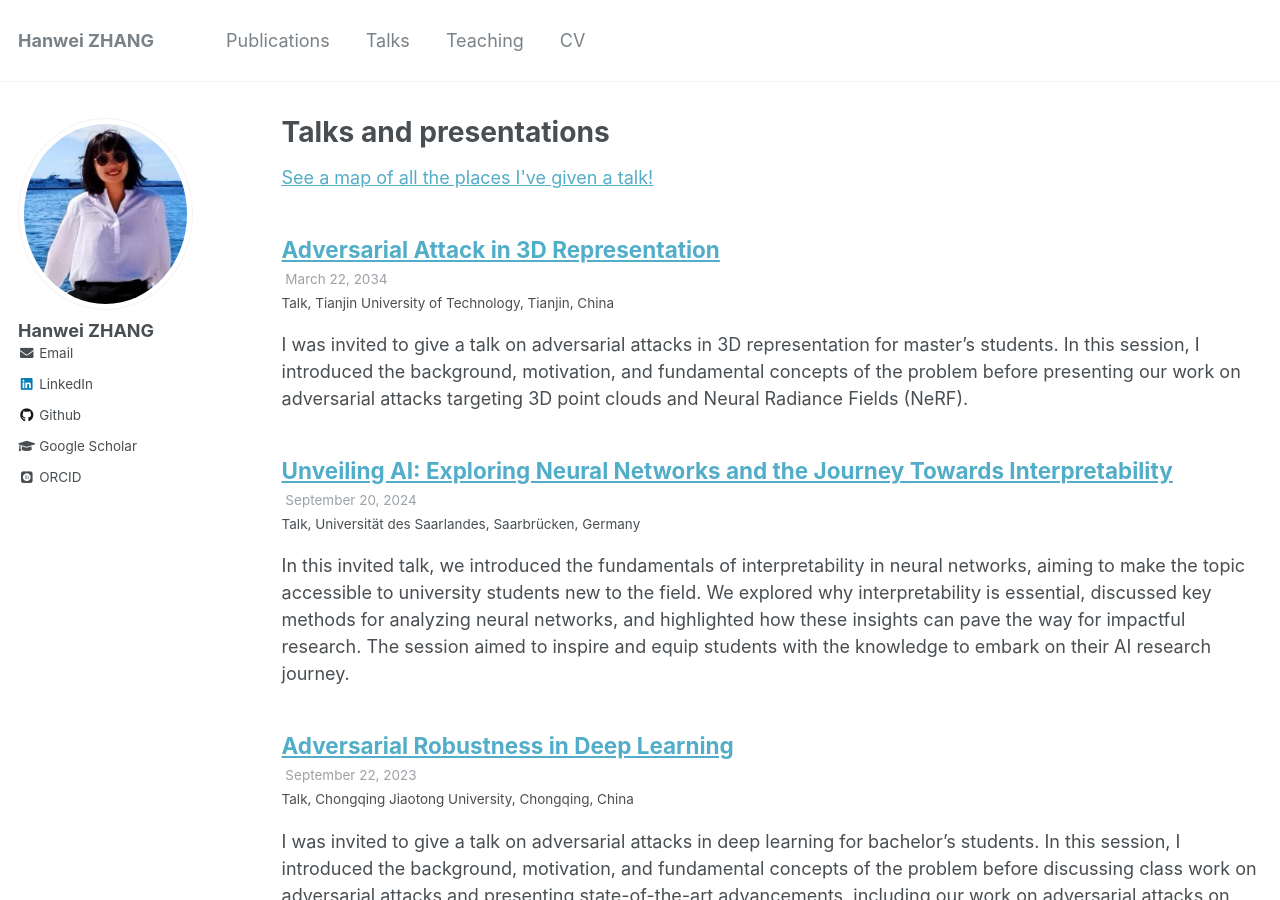
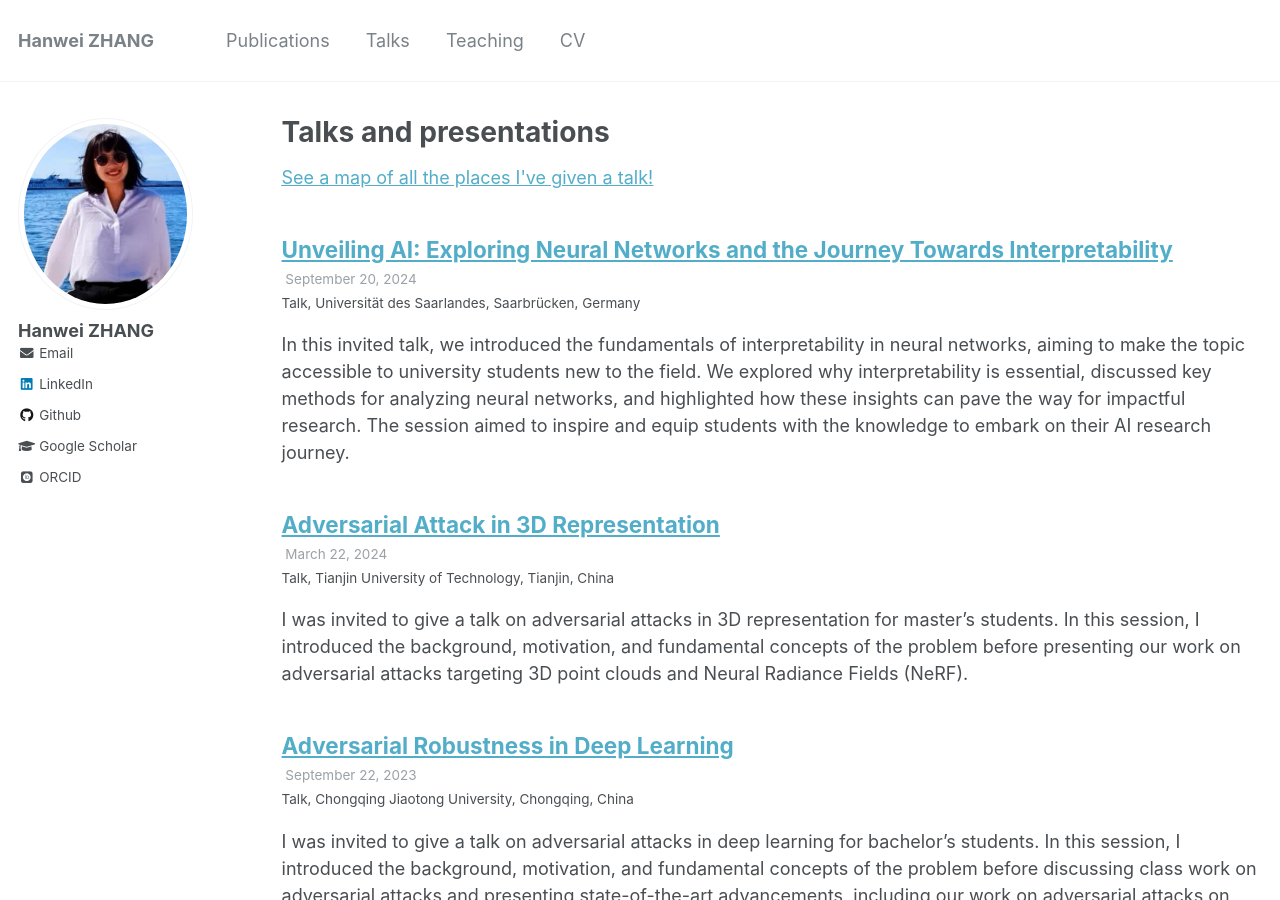
Before and after one commit to hanwei0912/hanwei0912.github.io, a Jekyll site: the page built from _pages/talks.html, in a window 1280 px wide and 900 px high. Built offline with Jekyll 4.4.1, drawn with Linux system fonts in a browser that asks for light colours; some web fonts are replaced.

Commit message:
Update and rename 2034-03-22-talk.md to 2024-03-22-talk.md

```diff
--- a/_talks/2034-03-22-talk.md
+++ b/_talks/2024-03-22-talk.md
@@ -2,9 +2,9 @@
 title: "Adversarial Attack in 3D Representation"
 collection: talks
 type: "Talk"
-permalink: /talks/2034-03-22-talk
+permalink: /talks/2024-03-22-talk
 venue: "Tianjin University of Technology"
-date: 2034-03-22
+date: 2024-03-22
 location: "Tianjin, China"
 ---
 
```
